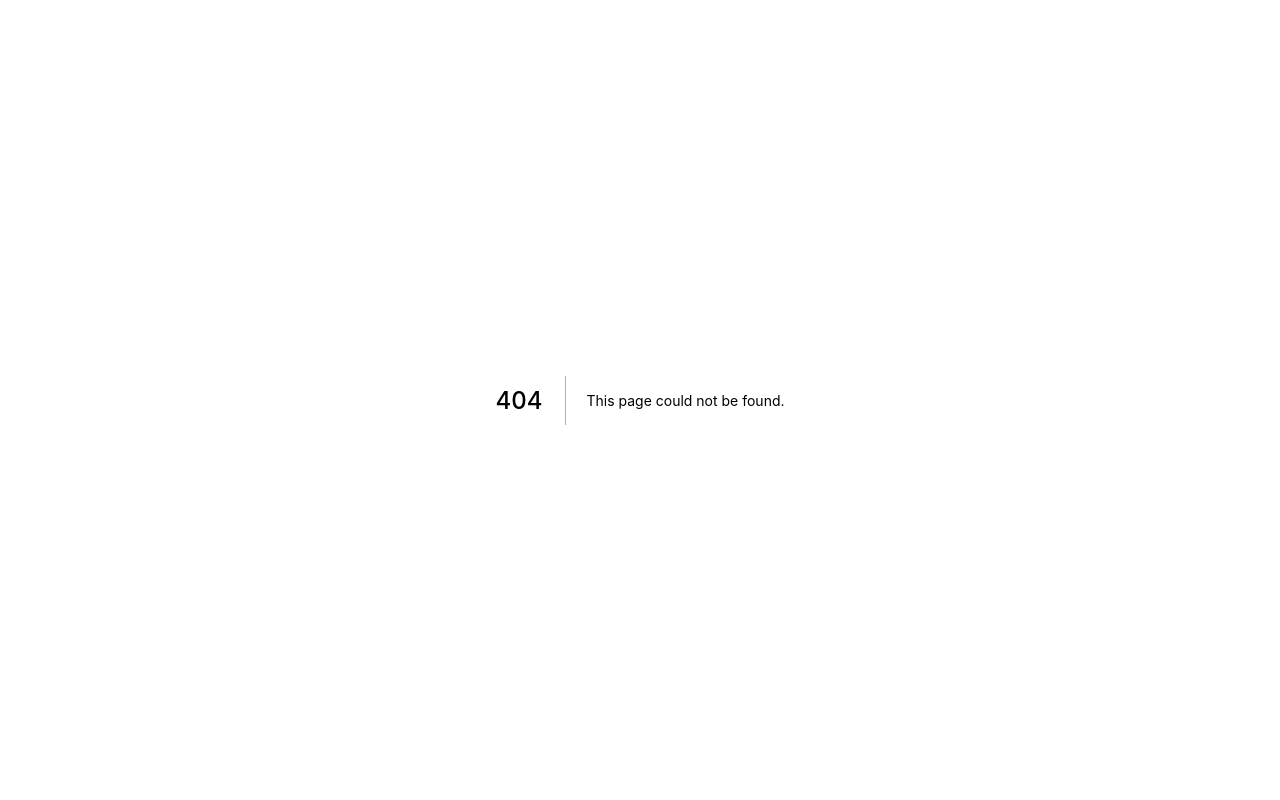
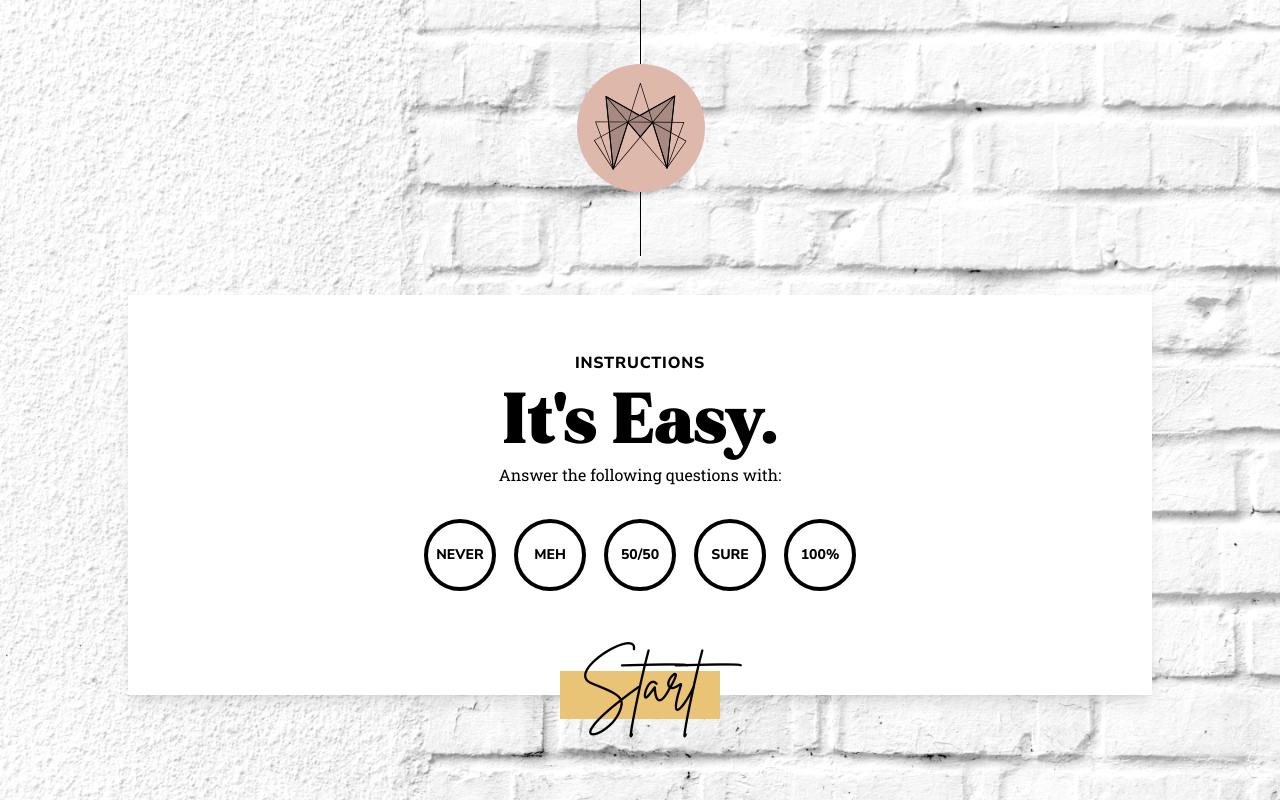
Before and after one commit to matthew-kelly/personality-test-frontend, a Next.js app: page /instructions in a window 1280 px wide. Before the commit this address had no page. Built offline with nearby package versions, Linux system fonts and the light colour scheme.

Commit message:
create Instructions page, Answers component

```diff
--- /dev/null
+++ b/src/components/Answers.js
@@ -0,0 +1,21 @@
+export default function Answers() {
+  return (
+    <div className="flex justify-between absolute sm:relative sm:max-w-md sm:mx-auto w-full left-0 px-2">
+      <button className="answer" type="button">
+        Never
+      </button>
+      <button className="answer" type="button">
+        Meh
+      </button>
+      <button className="answer" type="button">
+        50/50
+      </button>
+      <button className="answer" type="button">
+        Sure
+      </button>
+      <button className="answer" type="button">
+        100%
+      </button>
+    </div>
+  );
+}
--- a/src/components/Page.js
+++ b/src/components/Page.js
@@ -13,6 +13,7 @@ const Page = ({ children }) => (
         <div className="border-l-1 border-black h-32 sm:h-64 inline-block">
           <div className="absolute -translate-x-1/2 translate-y-1/2 w-16 sm:w-32">
             <Link href="/">
+              <a>
                 <Image
                   src="/img/logo.svg"
                   width={128}
@@ -21,6 +22,7 @@ const Page = ({ children }) => (
                   sizes="4rem, (min-width: 640px) 8rem"
                   alt="logo"
                 />
+              </a>
             </Link>
           </div>
         </div>
--- a/src/pages/index.js
+++ b/src/pages/index.js
@@ -39,9 +39,9 @@ const Home = () => (
 
         <button
           type="submit"
-          className="z-10 block absolute -bottom-12 left-1/2 md:left-auto md:right-0 transform -translate-x-1/2 md:translate-x-0 h-12 w-44 bg-primary font-handwriting"
+          className="button z-10 absolute -bottom-12 left-1/2 md:left-auto md:right-0 transform -translate-x-1/2 md:translate-x-0 w-44"
         >
-          <span className="text-6xl relative -top-2">Submit</span>
+          <span className="button-text">Submit</span>
         </button>
       </form>
     </div>
--- /dev/null
+++ b/src/pages/instructions.js
@@ -0,0 +1,23 @@
+import Link from 'next/link';
+import Answers from '../components/Answers';
+import Page from '../components/Page';
+
+export default function Instructions() {
+  return (
+    <Page>
+      <div className="box">
+        <div className="content text-center">
+          <h3 className="uppercase tracking-wider mb-2">Instructions</h3>
+          <h1 className="page-title">It's Easy.</h1>
+          <p>Answer the following questions with:</p>
+          <Answers />
+          <div className="button relative mx-auto w-40 top-32 sm:top-20">
+            <Link href="/questions" className="button">
+              <a className="button-text no-underline">Start</a>
+            </Link>
+          </div>
+        </div>
+      </div>
+    </Page>
+  );
+}
--- a/src/styles/globals.css
+++ b/src/styles/globals.css
@@ -63,3 +63,15 @@ input[type="checkbox"]:checked + label {
 .page-title {
   @apply font-display text-5xl md:text-6xl lg:text-7xl mb-2;
 }
+
+.answer {
+  @apply w-18 h-18 rounded-full border-4 border-black flex justify-center items-center uppercase leading-snug text-sm;
+}
+
+.button {
+  @apply block h-12 bg-primary font-handwriting;
+}
+
+.button-text {
+  @apply text-6xl relative -top-2;
+}
--- a/tailwind.config.js
+++ b/tailwind.config.js
@@ -18,6 +18,12 @@ module.exports = {
       borderWidth: {
         1: '1px',
       },
+      height: {
+        18: '4.5rem',
+      },
+      width: {
+        18: '4.5rem',
+      },
     },
     fontFamily: {
       sans: ['"Nunito Sans"'],
```
Lines whose indentation alone changed are shown as unchanged.
